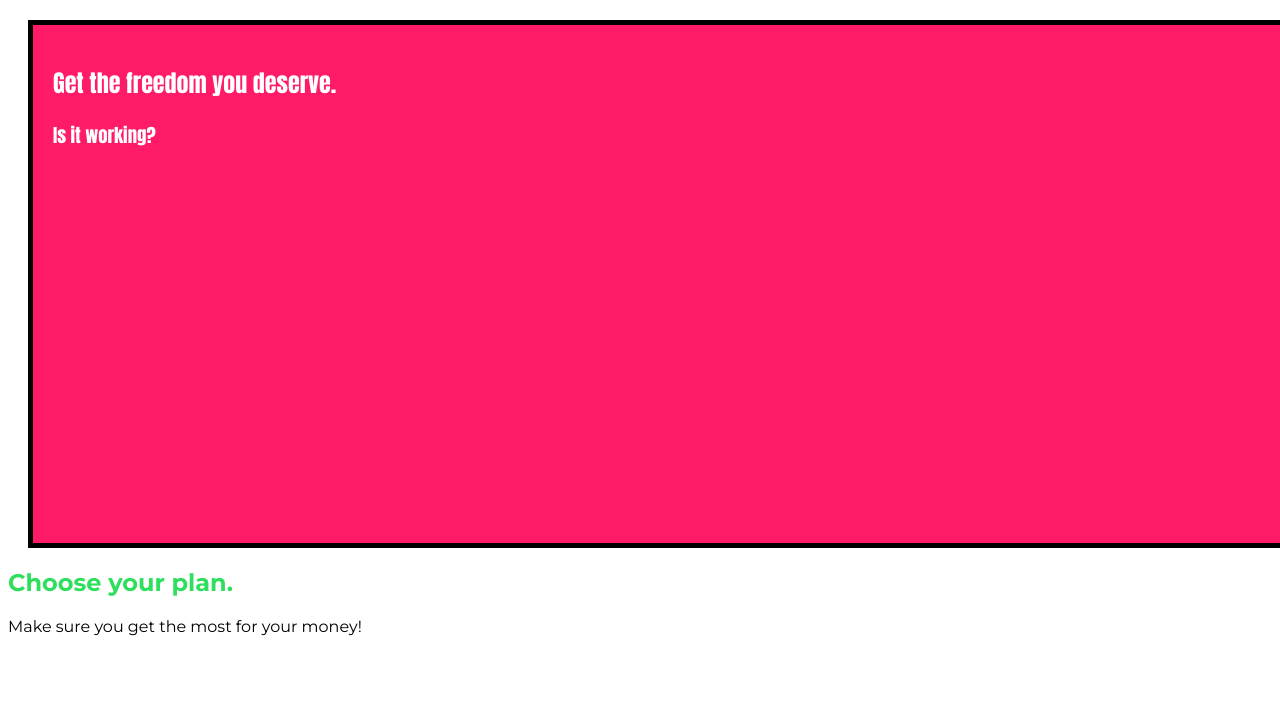
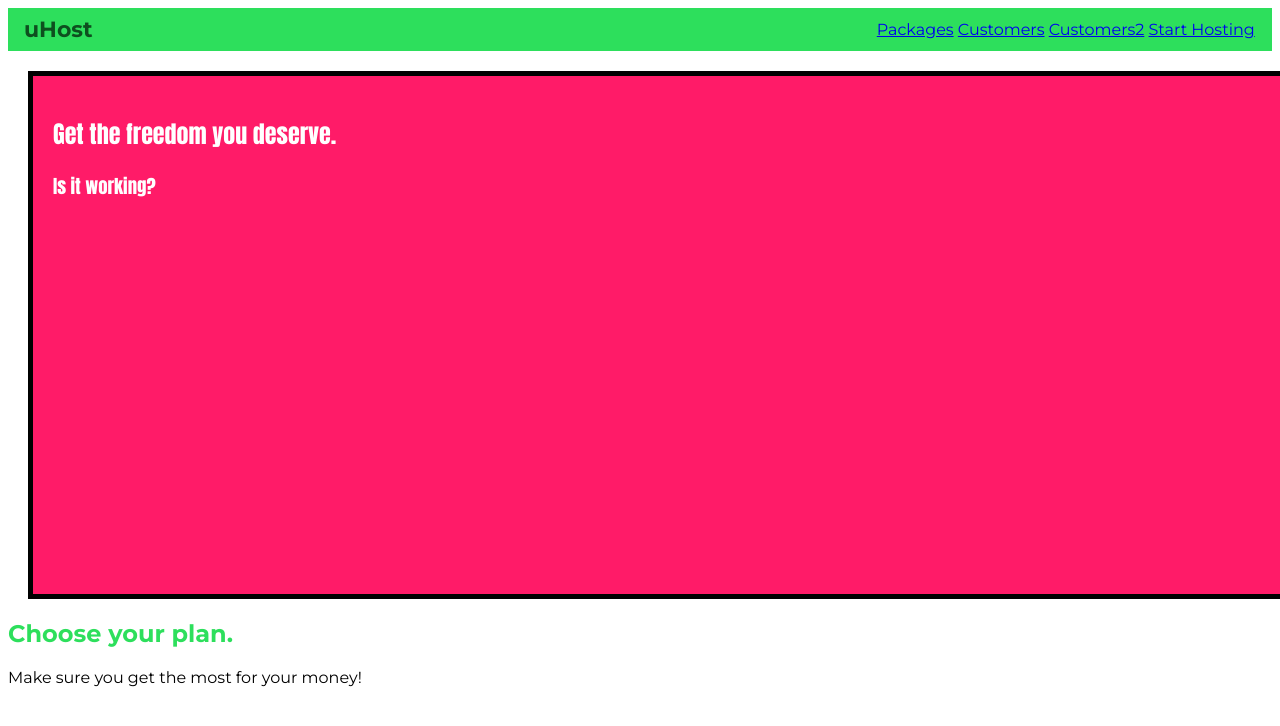
Before and after one commit to jagdsh/css-bootstrap, a plain HTML site: page basic-understanding/index.html in a window 1280 px wide. Drawn offline with Linux system fonts and the light colour scheme.

Commit message:
Jags | adding vertical align to the elment and the adjusting so that it applies

```diff
--- a/basic-understanding/index.html
+++ b/basic-understanding/index.html
@@ -16,6 +16,28 @@
     <link rel="stylesheet" href="main.css" />
   </head>
 
+  <header class="main-header">
+    <div>
+        <a href="index.html" class="main-header__item">
+            uHost
+        </a>
+    </div>
+    <nav class="main-nav">
+        <ul class="main-nav__items">
+            <li class="main-nav__item">
+                <a href="packages/index.html">Packages</a>
+            </li>
+            <li class="main-nav__item">
+                <a href="customers/index.html">Customers</a>
+                <a href="customers/index.html">Customers2</a>
+            </li>
+            <li class="main-nav__item">
+                <a href="start-hosting/index.html">Start Hosting</a>
+            </li>
+        </ul>
+    </nav>
+</header>
+
   <body>
     <main>
       <section id="product-overview">
--- a/basic-understanding/main.css
+++ b/basic-understanding/main.css
@@ -27,3 +27,38 @@ body {
 .section-title {
     color: #2ddf5c;
 }
+
+.main-header__item {
+    color: #0e4f1f;
+    text-decoration: none;
+    font-weight: bold;
+    font-size: 22px;
+}
+
+.main-header {
+    width: 100%;
+    background-color: #2ddf5c;
+    padding: 8px 16px;
+}
+
+.main-header > div {
+    display: inline-block;
+    vertical-align: middle;
+}
+
+.main-nav {
+    display: inline-block;
+    text-align: right;
+    width: calc(100% - 74px);
+    vertical-align: middle;
+}
+
+.main-nav__items {
+    margin: 0;
+    padding: 0;
+    display: inline-block;
+}
+
+.main-nav__item {
+    display: inline-block;
+}
```
